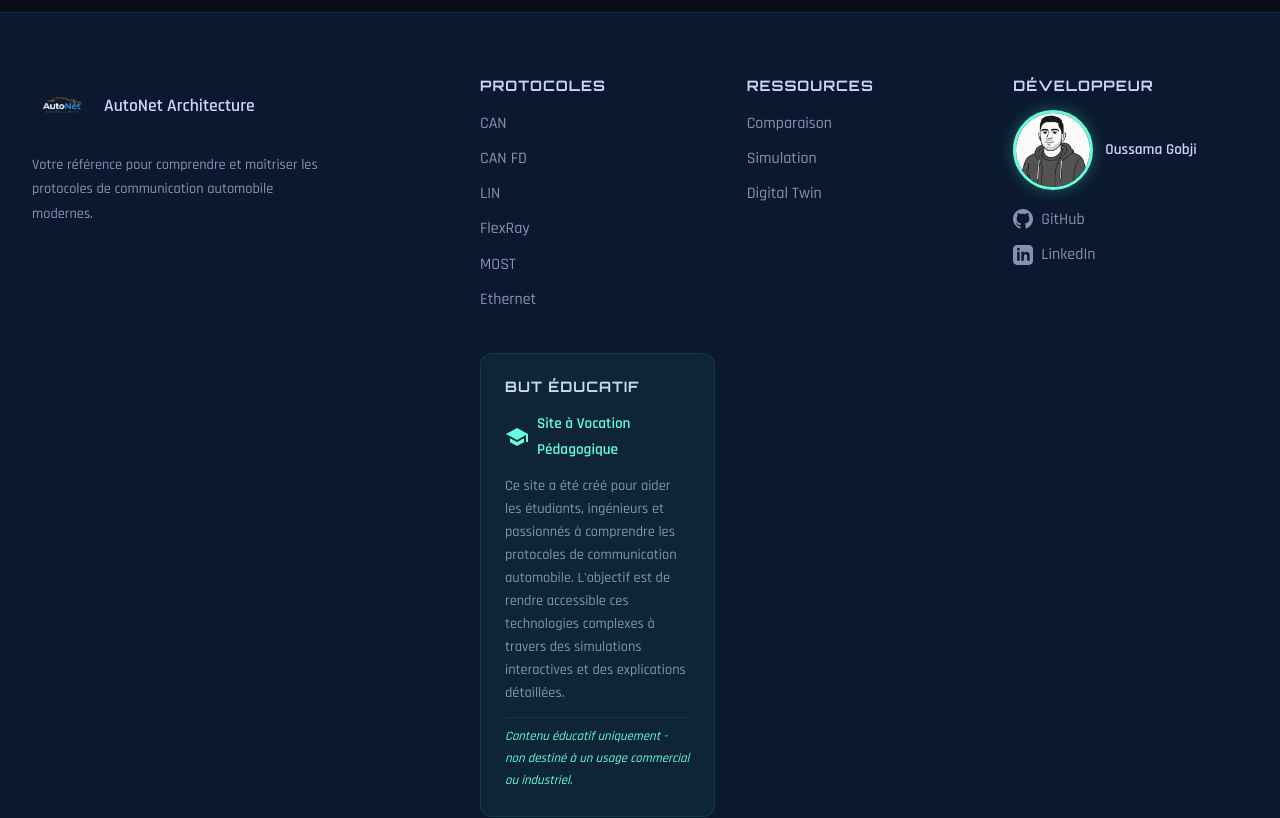
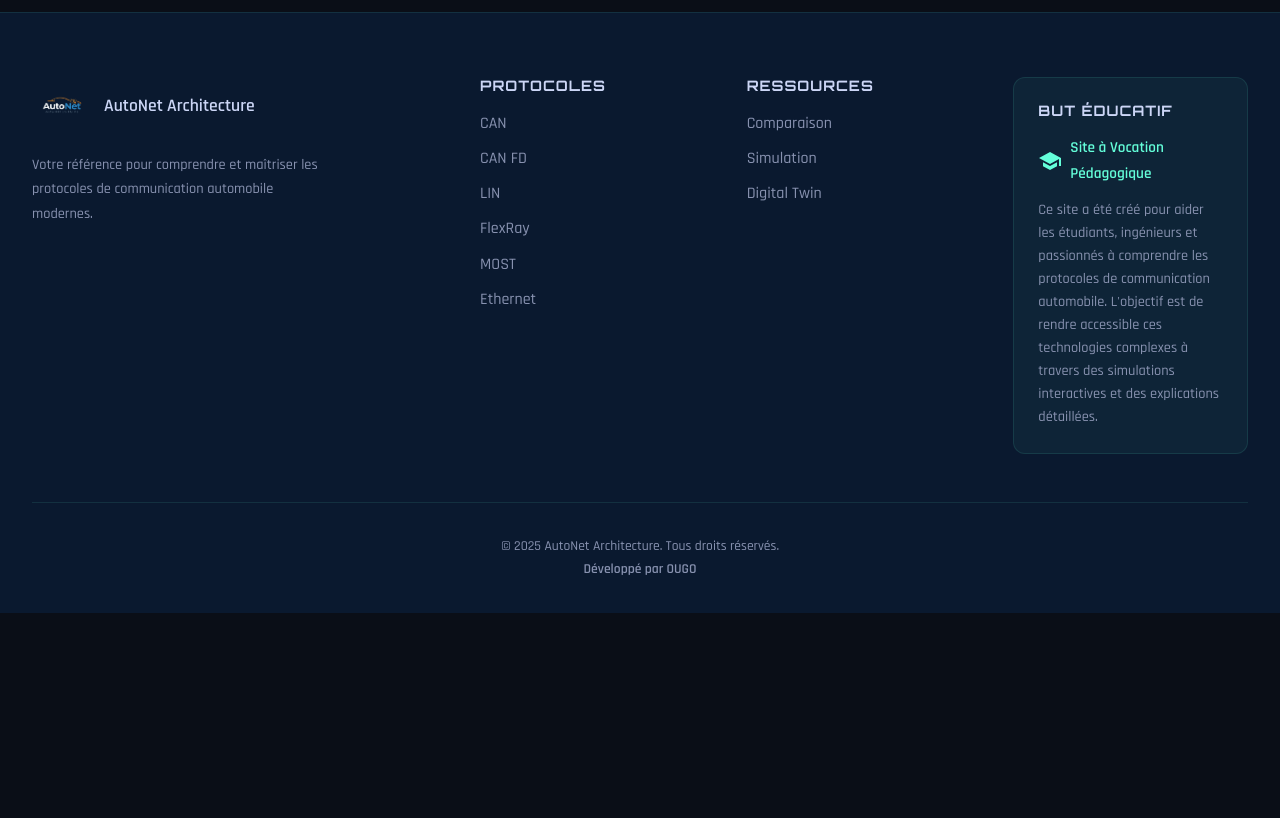
Before and after one commit to ougodev/autonet, a React (Create React App) app: page /digital-twin in a window 1280 px wide. Shown: the part 1440-2258 px from the top of the page. After the commit the page ends 2053 px from the top, so only its background shows below. Built offline with nearby package versions, Linux system fonts and the light colour scheme.

Commit message:
Simplify footer: remove developer section, add 'Developed by OUGO', keep educational section

```diff
--- a/src/components/layout/Footer.css
+++ b/src/components/layout/Footer.css
@@ -158,8 +158,9 @@
 
 .footer__credits {
   margin-top: 0.5rem;
-  color: #495670;
-  font-size: 0.8rem;
+  color: #64ffda;
+  font-size: 0.9rem;
+  font-weight: 600;
 }
 
 /* Educational Section */
@@ -194,15 +195,6 @@
   font-size: 0.9rem;
   line-height: 1.6;
   margin: 0;
-}
-
-.educational-disclaimer {
-  color: #64ffda;
-  font-size: 0.8rem;
-  font-style: italic;
-  margin: 0;
-  padding-top: 0.5rem;
-  border-top: 1px solid rgba(100, 255, 218, 0.1);
 }
 
 /* Responsive */
--- a/src/components/layout/Footer.js
+++ b/src/components/layout/Footer.js
@@ -43,30 +43,6 @@ const Footer = () => {
               </ul>
             </div>
 
-            <div className="footer__section">
-              <h4>{t('footer.developer')}</h4>
-              <div className="developer-info">
-                <div className="developer-profile">
-                  <img src={require('../../img/ougo.png')} alt="Oussama Gobji" className="developer-photo" />
-                  <span className="developer-name">Oussama Gobji</span>
-                </div>
-                <div className="developer-links">
-                  <a href="https://github.com/oussamagobji" target="_blank" rel="noopener noreferrer" className="social-link">
-                    <svg viewBox="0 0 24 24" fill="currentColor" width="20" height="20">
-                      <path d="M12 0c-6.626 0-12 5.373-12 12 0 5.302 3.438 9.8 8.207 11.387.599.111.793-.261.793-.577v-2.234c-3.338.726-4.033-1.416-4.033-1.416-.546-1.387-1.333-1.756-1.333-1.756-1.089-.745.083-.729.083-.729 1.205.084 1.839 1.237 1.839 1.237 1.07 1.834 2.807 1.304 3.492.997.107-.775.418-1.305.762-1.604-2.665-.305-5.467-1.334-5.467-5.931 0-1.311.469-2.381 1.236-3.221-.124-.303-.535-1.524.117-3.176 0 0 1.008-.322 3.301 1.23.957-.266 1.983-.399 3.003-.404 1.02.005 2.047.138 3.006.404 2.291-1.552 3.297-1.23 3.297-1.23.653 1.653.242 2.874.118 3.176.77.84 1.235 1.911 1.235 3.221 0 4.609-2.807 5.624-5.479 5.921.43.372.823 1.102.823 2.222v3.293c0 .319.192.694.801.576 4.765-1.589 8.199-6.086 8.199-11.386 0-6.627-5.373-12-12-12z"/>
-                    </svg>
-                    GitHub
-                  </a>
-                  <a href="https://www.linkedin.com/in/oussamagobji/" target="_blank" rel="noopener noreferrer" className="social-link">
-                    <svg viewBox="0 0 24 24" fill="currentColor" width="20" height="20">
-                      <path d="M19 0h-14c-2.761 0-5 2.239-5 5v14c0 2.761 2.239 5 5 5h14c2.762 0 5-2.239 5-5v-14c0-2.761-2.238-5-5-5zm-11 19h-3v-11h3v11zm-1.5-12.268c-.966 0-1.75-.79-1.75-1.764s.784-1.764 1.75-1.764 1.75.79 1.75 1.764-.783 1.764-1.75 1.764zm13.5 12.268h-3v-5.604c0-3.368-4-3.113-4 0v5.604h-3v-11h3v1.765c1.396-2.586 7-2.777 7 2.476v6.759z"/>
-                    </svg>
-                    LinkedIn
-                  </a>
-                </div>
-              </div>
-            </div>
-
             <div className="footer__section footer__educational">
               <h4>{t('footer.educational.title')}</h4>
               <div className="educational-info">
@@ -80,9 +56,6 @@ const Footer = () => {
                 <p className="educational-desc">
                   {t('footer.educational.purposeDesc')}
                 </p>
-                <p className="educational-disclaimer">
-                  {t('footer.educational.disclaimer')}
-                </p>
               </div>
             </div>
           </div>
@@ -91,7 +64,7 @@ const Footer = () => {
         <div className="footer__bottom">
           <p>&copy; {currentYear} {t('footer.copyright')}</p>
           <p className="footer__credits">
-            {t('footer.platform')}
+            {t('footer.developedBy')}
           </p>
         </div>
       </div>
--- a/src/data/translations.js
+++ b/src/data/translations.js
@@ -420,14 +420,12 @@ export const translations = {
       description: 'Votre référence pour comprendre et maîtriser les protocoles de communication automobile modernes.',
       protocols: 'Protocoles',
       resources: 'Ressources',
-      developer: 'Développeur',
       copyright: 'AutoNet Architecture. Tous droits réservés.',
-      platform: 'Plateforme complète pour l\'exploration des réseaux de communication automobile.',
+      developedBy: 'Développé par OUGO',
       educational: {
         title: 'But Éducatif',
         purpose: 'Site à Vocation Pédagogique',
-        purposeDesc: 'Ce site a été créé pour aider les étudiants, ingénieurs et passionnés à comprendre les protocoles de communication automobile. L\'objectif est de rendre accessible ces technologies complexes à travers des simulations interactives et des explications détaillées.',
-        disclaimer: 'Contenu éducatif uniquement - non destiné à un usage commercial ou industriel.'
+        purposeDesc: 'Ce site a été créé pour aider les étudiants, ingénieurs et passionnés à comprendre les protocoles de communication automobile. L\'objectif est de rendre accessible ces technologies complexes à travers des simulations interactives et des explications détaillées.'
       }
     },
 
@@ -1325,14 +1323,12 @@ export const translations = {
       description: 'Your reference for understanding and mastering modern automotive communication protocols.',
       protocols: 'Protocols',
       resources: 'Resources',
-      developer: 'Developer',
       copyright: 'AutoNet Architecture. All rights reserved.',
-      platform: 'Complete platform for exploring automotive communication networks.',
+      developedBy: 'Developed by OUGO',
       educational: {
-        title: 'About',
-        purpose: 'Educational Purpose',
-        purposeDesc: 'This site is designed for educational purposes to help students, engineers and enthusiasts understand communication protocols used in the automotive industry.',
-        disclaimer: 'The information presented is simplified for learning purposes. For professional use, please consult official specifications.'
+        title: 'Educational Purpose',
+        purpose: 'Educational Site',
+        purposeDesc: 'This site was created to help students, engineers and enthusiasts understand automotive communication protocols. The goal is to make these complex technologies accessible through interactive simulations and detailed explanations.'
       }
     },
 
```
